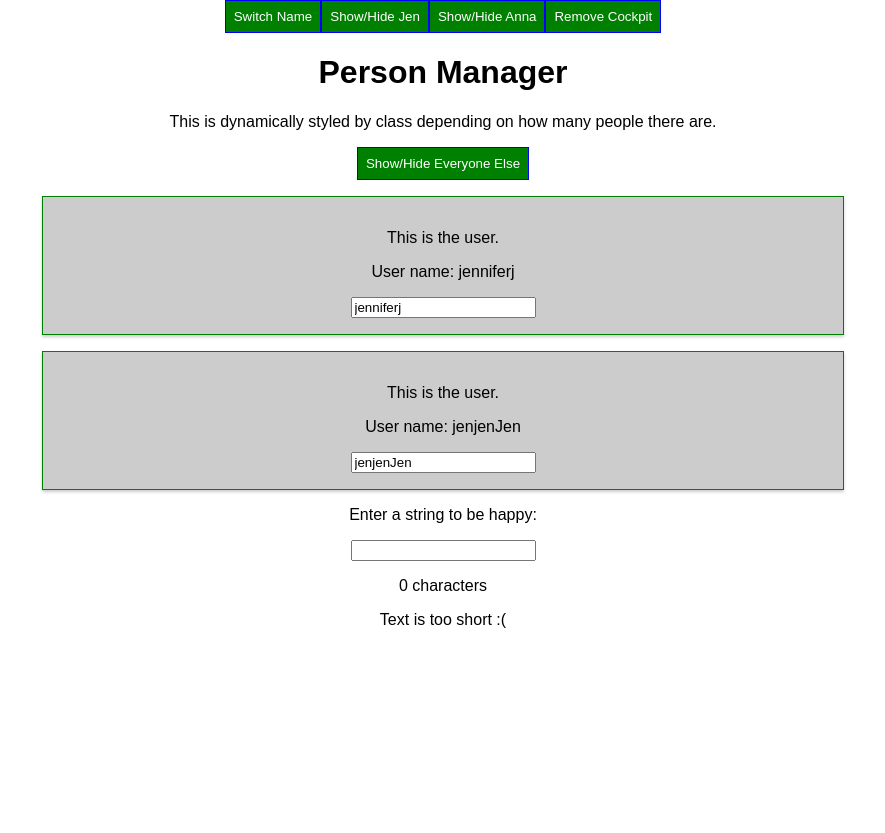
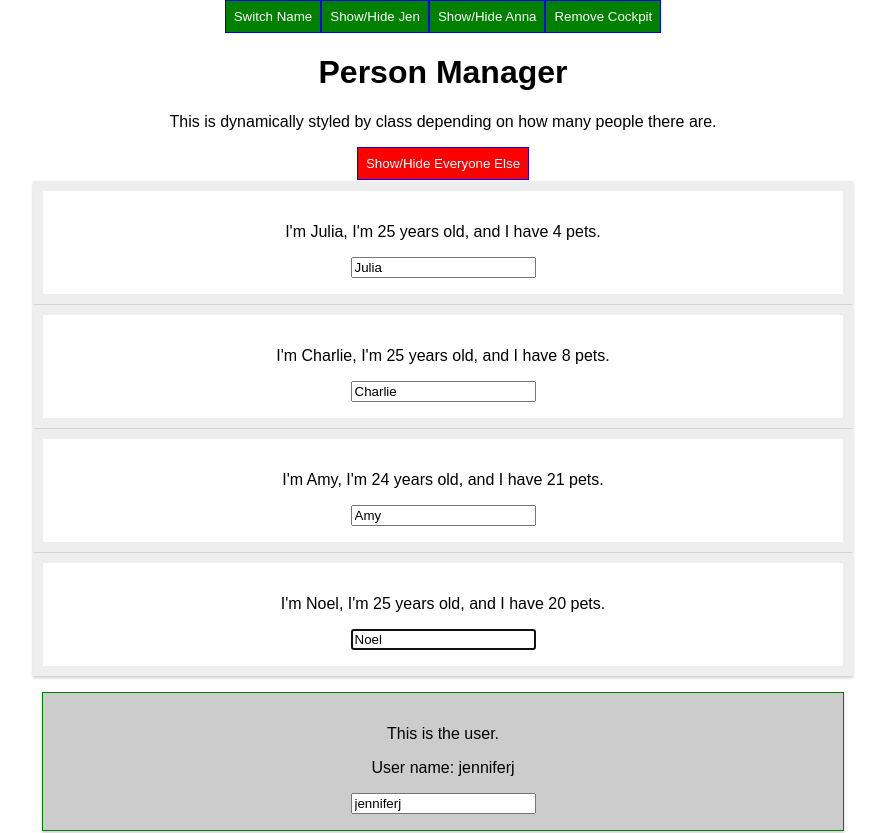
Before and after one commit to jenjohnson7/learning_react, a React app: page / in a window 1280 px wide. Shown: the top 833 px of the page, without its empty margins (197-1082 px from the left). Before the commit the page ends 800 px from the top, so only its background shows below. Built offline with nearby package versions, Linux system fonts and the light colour scheme.

Commit message:
109 propTypes in Person.js, 2 versions of refs in Person.js, and hook version of refs in cockpit.js

```diff
--- a/package.json
+++ b/package.json
@@ -31,6 +31,7 @@
     "postcss-flexbugs-fixes": "3.2.0",
     "postcss-loader": "2.0.8",
     "promise": "8.0.1",
+    "prop-types": "^15.7.2",
     "radium": "^0.26.1",
     "raf": "3.4.0",
     "react": "^17.0.1",
--- a/src/components/Cockpit/Cockpit.js
+++ b/src/components/Cockpit/Cockpit.js
@@ -1,7 +1,16 @@
-import React, { useEffect } from 'react';
+import React, { useEffect, useRef } from 'react';
 import classes from './Cockpit.css';
 
 const cockpit = (props) => {
+
+	const toggleButtonRef = useRef(null);
+
+	useEffect(() => {
+		toggleButtonRef.current.click();
+		return () => {
+			console.log("on load, toggle button to show people");
+		};
+	}, []);
 
 	// react hook equivalent for functional components
 	useEffect(() => {
@@ -64,7 +73,7 @@ const cockpit = (props) => {
 		<div className={classes.Cockpit}>
 			<h1>{props.title}</h1>
 			<p className={assigned_classes.join(' ')}>This is dynamically styled by class depending on how many people there are.</p>
-			<button className={buttonClass} onClick={props.clicked.bind(this, 'everyone')}>Show/Hide Everyone Else</button>
+			<button ref={toggleButtonRef} className={buttonClass} onClick={props.clicked.bind(this, 'everyone')}>Show/Hide Everyone Else</button>
 		</div>
 	);
 }
--- a/src/components/Persons/Person/Person.js
+++ b/src/components/Persons/Person/Person.js
@@ -1,21 +1,48 @@
 // ES6 syntax
 
 import React, {Component} from 'react';
+import PropTypes from 'prop-types';
 import classes from './Person.css';
 import withClass from '../../../hoc/WithClass.js';
 import Aux from '../../../hoc/Aux.js';
 
 class Person extends Component {
+
+	// for v2/newer
+	constructor(props){
+		super(props);
+		this.inputElementRef = React.createRef();
+	}
+
+	componentDidMount(){
+		// V1/older
+		// this.inputElement.focus();
+		// V2/newer
+		this.inputElementRef.current.focus();
+	}
+
 	render() {
 		console.log('[Person.js] rendering');
 		return(
 			<Aux>
 			<p onClick={this.props.click}>I'm {this.props.name}, I'm {this.props.age} years old, and I have {Math.floor(Math.random() * 30)} pets.</p>
 			<p>{this.props.children}</p>
-			<input type="text" onChange={this.props.changed} value={this.props.name}/>
+			<input type="text" onChange={this.props.changed} value={this.props.name}
+			// V1/older
+			// ref={(inputEl) => {this.inputElement = inputEl}}
+			// V2/newer
+			ref={this.inputElementRef}
+			/>
 			</Aux>
 		);
 	}
 }
 
+Person.propTypes = {
+	click: PropTypes.func,
+	name: PropTypes.string,
+	age: PropTypes.number,
+	changed: PropTypes.func,
+};
+
 export default withClass(Person, classes.Person);
```
Also changed, not shown: 1 other file (tests, documents, lock files or other folders).
